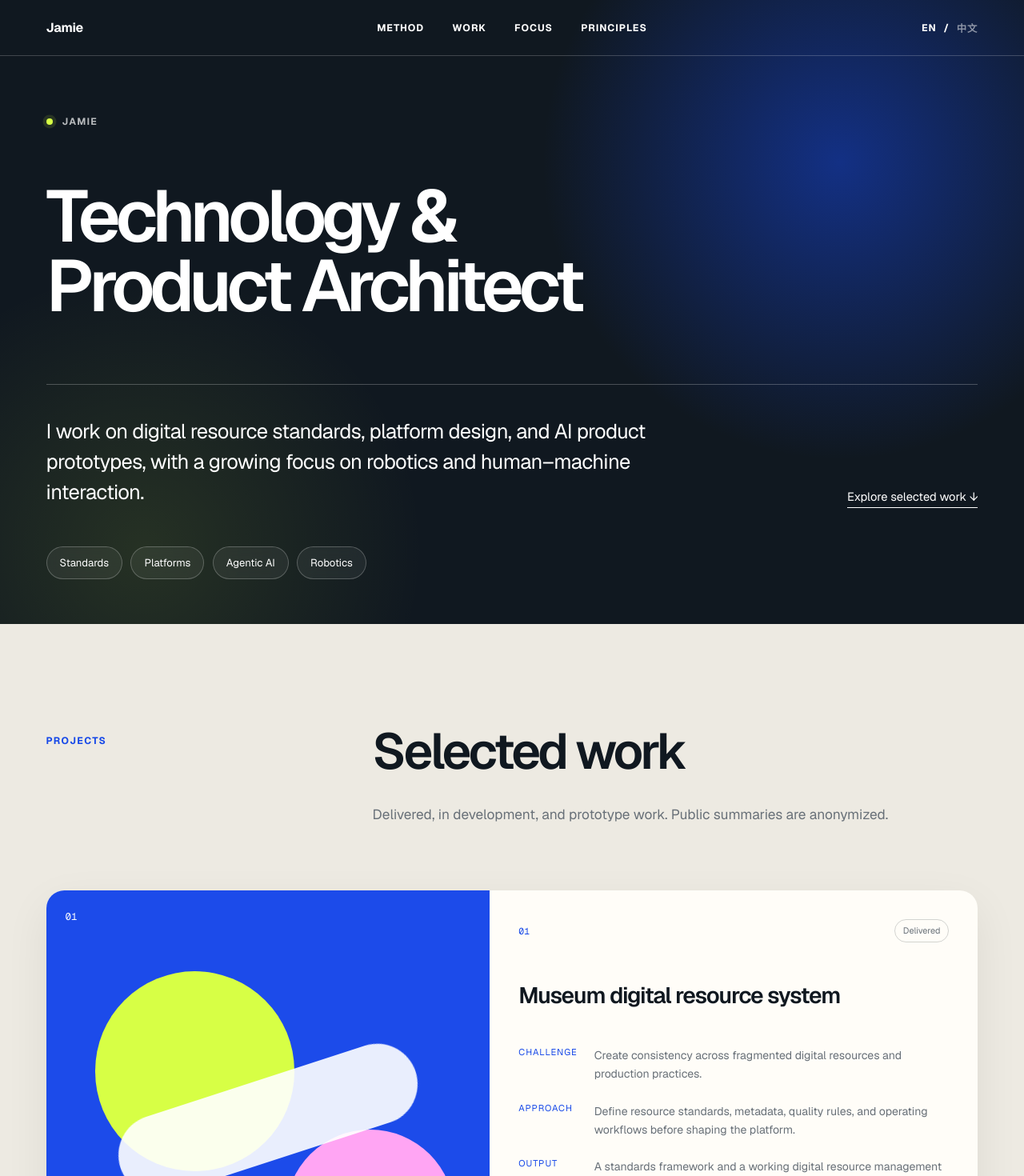
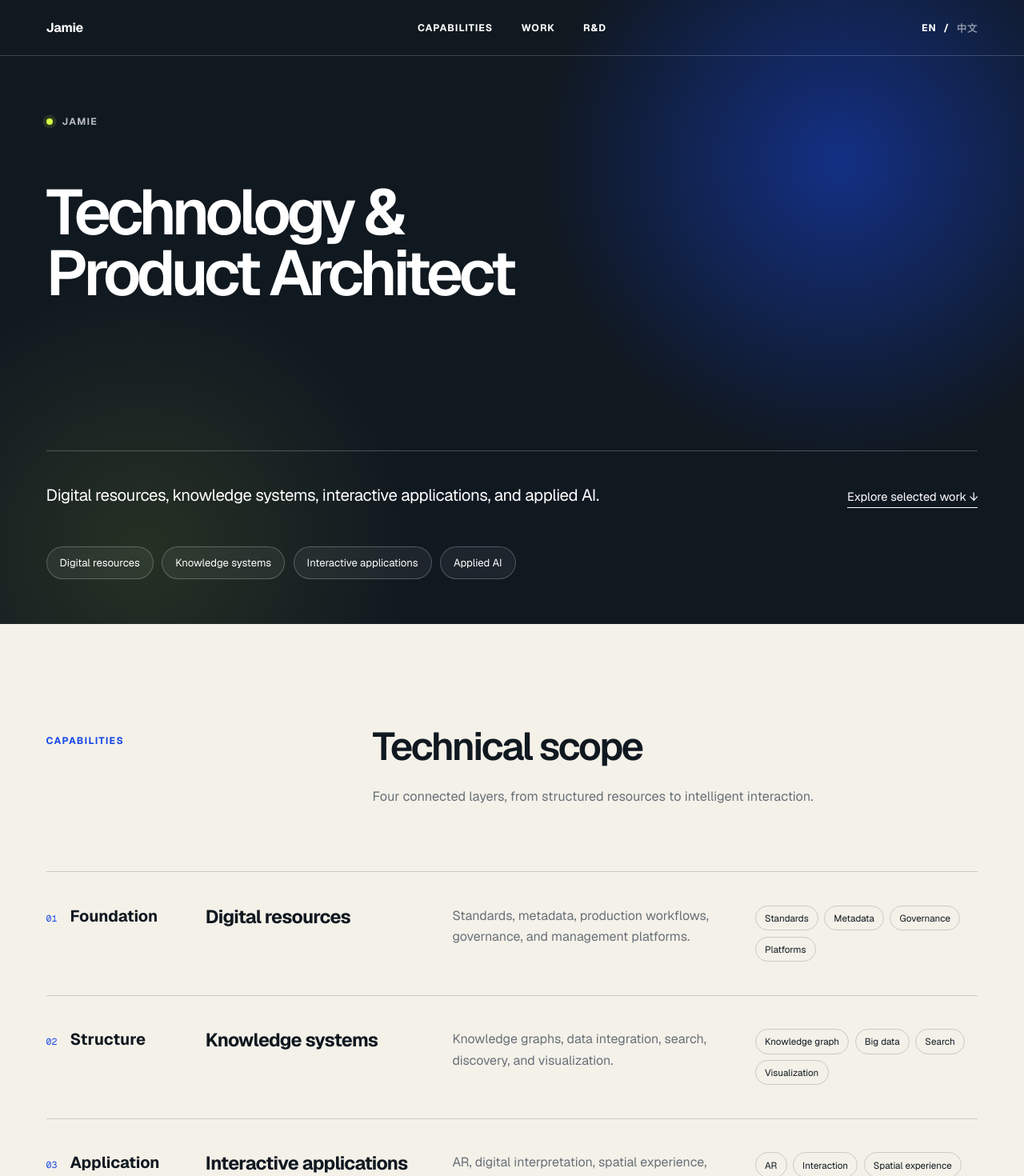
Before and after one commit to midorigb/homepage, a Next.js app: page / in a window 1280 px wide. Shown: the top 1470 px of the page at 80% size. Built offline with nearby package versions, Linux system fonts and the light colour scheme.

Commit message:
Connect project experience with current R&D

```diff
--- a/app/globals.css
+++ b/app/globals.css
@@ -66,7 +66,7 @@ ul { padding: 0; list-style: none; }
 .hero h1 {
   max-width: 1320px;
   margin: 4.2rem 0 4rem;
-  font-size: clamp(3.4rem, 7.1vw, 7.6rem);
+  font-size: clamp(3.2rem, 6.2vw, 6.4rem);
   font-weight: 570;
   letter-spacing: -.065em;
   line-height: .96;
@@ -83,7 +83,7 @@ main[lang="zh-CN"] .hero h1 { line-height: 1.11; letter-spacing: -.055em; }
   padding-top: 2.5rem;
   border-top: 1px solid rgba(255,255,255,.24);
 }
-.hero-summary p { max-width: 790px; font-size: clamp(1.25rem, 2vw, 1.85rem); line-height: 1.48; letter-spacing: -.025em; }
+.hero-summary p { max-width: 980px; font-size: clamp(1.15rem, 1.6vw, 1.55rem); line-height: 1.48; letter-spacing: -.02em; text-wrap: pretty; }
 .text-link { justify-self: end; padding-bottom: .2rem; border-bottom: 1px solid; font-size: .92rem; }
 .signal-list { display: flex; flex-wrap: wrap; gap: .65rem; margin-top: 3rem; }
 .signal-list li { padding: .7rem 1rem; border: 1px solid rgba(255,255,255,.24); border-radius: 999px; background: rgba(255,255,255,.06); font-size: .82rem; backdrop-filter: blur(10px); }
@@ -92,9 +92,9 @@ main[lang="zh-CN"] .hero h1 { line-height: 1.11; letter-spacing: -.055em; }
 .section { padding: 8rem 4.5vw; }
 .section-intro { display: grid; grid-template-columns: 1fr 2.2fr; gap: 5vw; margin-bottom: 5rem; }
 .eyebrow { color: var(--blue); padding-top: .65rem; }
-.section-intro h2 { max-width: 1000px; font-size: clamp(2.5rem, 4.9vw, 5.25rem); font-weight: 570; letter-spacing: -.055em; line-height: 1.02; }
+.section-intro h2 { max-width: 1100px; font-size: clamp(2.2rem, 3.8vw, 4.25rem); font-weight: 570; letter-spacing: -.05em; line-height: 1.04; text-wrap: balance; }
 main[lang="zh-CN"] .section-intro h2 { line-height: 1.15; }
-.section-intro > div > p { max-width: 800px; margin-top: 2rem; color: var(--muted); font-size: 1.08rem; line-height: 1.7; }
+.section-intro > div > p { max-width: 980px; margin-top: 1.5rem; color: var(--muted); font-size: 1.02rem; line-height: 1.65; text-wrap: pretty; }
 
 .method-section { background: var(--paper); }
 .stage-list { border-top: 1px solid var(--line); }
@@ -130,7 +130,7 @@ main[lang="zh-CN"] .section-intro h2 { line-height: 1.15; }
 .case-top { display: flex; justify-content: space-between; align-items: center; }
 .case-top > span:first-child { color: var(--blue); }
 .status { padding: .38rem .62rem; border: 1px solid var(--line); border-radius: 999px; color: var(--muted); font-size: .68rem; }
-.case h3 { margin: 3.2rem 0 3rem; font-size: clamp(1.6rem, 2.2vw, 2.25rem); font-weight: 560; letter-spacing: -.04em; line-height: 1.12; }
+.case h3 { margin: 3.2rem 0 3rem; font-size: clamp(1.5rem, 1.9vw, 2rem); font-weight: 560; letter-spacing: -.035em; line-height: 1.18; text-wrap: balance; }
 .case dl { display: grid; gap: 1.5rem; }
 .case dl div { display: grid; grid-template-columns: 5.4rem 1fr; gap: .5rem; }
 .case dt { color: var(--blue); font-size: .7rem; text-transform: uppercase; letter-spacing: .09em; }
@@ -159,7 +159,7 @@ main[lang="zh-CN"] .section-intro h2 { line-height: 1.15; }
 
 footer { padding: 7rem 4.5vw 2rem; background: var(--acid); }
 footer .eyebrow { color: var(--ink); }
-footer h2 { max-width: 1150px; margin-top: 2rem; font-size: clamp(3rem, 6.7vw, 7rem); font-weight: 580; letter-spacing: -.065em; line-height: .98; }
+footer h2 { max-width: 1250px; margin-top: 2rem; font-size: clamp(2.6rem, 5vw, 5.2rem); font-weight: 580; letter-spacing: -.055em; line-height: 1.02; text-wrap: balance; }
 main[lang="zh-CN"] footer h2 { line-height: 1.12; }
 .footer-note { max-width: 650px; margin-top: 3rem; font-size: 1.05rem; line-height: 1.65; }
 .footer-bottom { display: flex; justify-content: space-between; margin-top: 7rem; padding-top: 1.5rem; border-top: 1px solid rgba(16,24,32,.3); font-size: .78rem; }
--- a/app/portfolio-page.tsx
+++ b/app/portfolio-page.tsx
@@ -4,101 +4,87 @@ const content = {
   en: {
     lang: "en",
     navigationLabel: "Primary navigation",
-    nav: [["Method", "#method"], ["Work", "#work"], ["Focus", "#focus"], ["Principles", "#principles"]],
+    nav: [["Capabilities", "#method"], ["Work", "#work"], ["R&D", "#focus"]],
     kicker: "Jamie",
     headline: ["Technology &", "Product Architect"],
-    intro: "I work on digital resource standards, platform design, and AI product prototypes, with a growing focus on robotics and human–machine interaction.",
+    intro: "Digital resources, knowledge systems, interactive applications, and applied AI.",
     explore: "Explore selected work",
-    signal: ["Standards", "Platforms", "Agentic AI", "Robotics"],
-    methodEyebrow: "Scope",
-    methodHeading: "What I work on",
-    methodIntro: "Standards, platforms, applied AI, and physical interaction.",
+    signal: ["Digital resources", "Knowledge systems", "Interactive applications", "Applied AI"],
+    methodEyebrow: "Capabilities",
+    methodHeading: "Technical scope",
+    methodIntro: "Four connected layers, from structured resources to intelligent interaction.",
     stages: [
-      { number: "01", verb: "Define", title: "Standards & data models", description: "Resource types, users, metadata, quality requirements, and governance rules.", outputs: ["Standards", "Metadata", "Governance", "Product scope"] },
-      { number: "02", verb: "Build", title: "Platforms & workflows", description: "Product structure, operating processes, functional requirements, and delivery.", outputs: ["Platforms", "Workflows", "System design", "Delivery"] },
-      { number: "03", verb: "Augment", title: "AI evaluation & agents", description: "Model quality, latency, cost, agent workflows, and human review.", outputs: ["LLM systems", "Agents / MCP", "Evaluation", "Human-in-the-loop"] },
-      { number: "04", verb: "Connect", title: "Robotics & interaction", description: "Sensors, devices, robot behavior, spatial interaction, and human feedback.", outputs: ["Robotics", "HRI", "Spatial interaction", "Experiences"] },
+      { number: "01", verb: "Foundation", title: "Digital resources", description: "Standards, metadata, production workflows, governance, and management platforms.", outputs: ["Standards", "Metadata", "Governance", "Platforms"] },
+      { number: "02", verb: "Structure", title: "Knowledge systems", description: "Knowledge graphs, data integration, search, discovery, and visualization.", outputs: ["Knowledge graph", "Big data", "Search", "Visualization"] },
+      { number: "03", verb: "Application", title: "Interactive applications", description: "AR, digital interpretation, spatial experience, and public-facing products.", outputs: ["AR", "Interaction", "Spatial experience", "Applications"] },
+      { number: "04", verb: "Extension", title: "Applied intelligence", description: "LLM evaluation, agents, MCP, multimodal AI, and human–machine interaction.", outputs: ["LLM", "Agents / MCP", "Multimodal AI", "Robotics"] },
     ],
     workEyebrow: "Projects",
     workHeading: "Selected work",
-    workIntro: "Delivered, in development, and prototype work. Public summaries are anonymized.",
+    workIntro: "Three areas of project experience. Public summaries are anonymized.",
     labels: { challenge: "Challenge", approach: "Approach", output: "Output" },
     projects: [
-      { number: "01", status: "Delivered", title: "Museum digital resource system", challenge: "Create consistency across fragmented digital resources and production practices.", approach: "Define resource standards, metadata, quality rules, and operating workflows before shaping the platform.", output: "A standards framework and a working digital resource management platform.", tags: ["Governance", "Metadata", "Platform", "Museums"] },
-      { number: "02", status: "In development", title: "Local LLM evaluation workspace", challenge: "Choose local language models using evidence relevant to real tasks rather than generic rankings.", approach: "Compare quality, latency, memory use, and task performance through repeatable evaluation flows.", output: "An evaluation workspace for practical model selection and trade-off analysis.", tags: ["LLM", "Evaluation", "Local AI", "Decision support"] },
-      { number: "03", status: "Prototype", title: "Embodied interaction concepts", challenge: "Make agents and robotic systems understandable and useful in physical environments.", approach: "Explore how sensing, agent behavior, and human-centered interaction can work as one product experience.", output: "Interaction concepts and prototypes connecting software intelligence with physical systems.", tags: ["Robotics", "Agents", "HRI", "Physical space"] },
+      { number: "01", status: "Delivered", title: "Digital resource standards & platform", challenge: "Standardize fragmented resources, production processes, and management rules.", approach: "Define metadata, quality rules, and workflows, then translate them into platform functions.", output: "Digital resource standards and an operational management platform.", tags: ["Standards", "Metadata", "Workflow", "Platform"] },
+      { number: "02", status: "Project work", title: "Knowledge graph & data applications", challenge: "Connect data from different sources and make it easier to retrieve and use.", approach: "Organize entities and relationships, integrate data, and design retrieval and visualization functions.", output: "Knowledge graph and data applications supporting discovery and analysis.", tags: ["Knowledge graph", "Big data", "Search", "Visualization"] },
+      { number: "03", status: "Project work", title: "AR & spatial applications", challenge: "Connect digital content with exhibitions and physical environments.", approach: "Design content structure, user flow, and AR interaction for specific spaces.", output: "AR and interactive applications for spatial content access and interpretation.", tags: ["AR", "Interaction", "Spatial computing", "Digital content"] },
     ],
-    focusEyebrow: "Focus",
-    focusHeading: "Areas of focus",
-    focusIntro: "Digital resources, knowledge systems, AI products, and physical interaction.",
+    focusEyebrow: "Current R&D",
+    focusHeading: "Current R&D",
+    focusIntro: "Extending existing resource, knowledge, and application systems with AI and physical interaction.",
     focusAreas: [
-      ["Cultural institutions", "Collections, digital resources, interpretation, and public experience."],
-      ["Knowledge organizations", "Complex content, governance, discovery, and operational platforms."],
-      ["AI-native products", "Agentic workflows, evaluation, human oversight, and useful automation."],
-      ["Physical environments", "Robotics, devices, sensing, and interaction beyond the screen."],
+      ["Local model evaluation", "Quality, latency, memory use, and task-specific comparison."],
+      ["Agent workflows", "Agents, MCP, tool use, and human review."],
+      ["AI-assisted resources", "Classification, extraction, retrieval, and quality control."],
+      ["Robotics & HRI", "Sensing, behavior, control, and interaction in physical spaces."],
     ],
-    toolkitLabel: "Working vocabulary",
+    toolkitLabel: "Technology",
     toolkit: ["Digital resource standards", "Metadata", "Product architecture", "Multimodal AI", "LLM evaluation", "Agents", "MCP", "Human-in-the-loop", "Robotics", "HRI"],
-    principlesEyebrow: "Review",
-    principlesHeading: "Review criteria",
-    principles: [
-      ["01", "Resource quality", "Clear names, metadata, ownership, and quality rules."],
-      ["02", "Workflow fit", "Fewer unnecessary steps and clearer decisions for users."],
-      ["03", "Human control", "Visible system limits, reliable feedback, and manual intervention."],
-    ],
     closingEyebrow: "Jamie · Technology & Product Architect",
-    closingHeading: "Standards, platforms, AI prototypes, and interaction design.",
-    closingNote: "Selected work and ongoing experiments across digital resources, AI, and robotics.",
+    closingHeading: "Digital resources · Knowledge systems · Applied AI",
+    closingNote: "Selected project work and current R&D.",
     backToTop: "Back to top ↑",
   },
   zh: {
     lang: "zh-CN",
     navigationLabel: "主导航",
-    nav: [["方法", "#method"], ["案例", "#work"], ["领域", "#focus"], ["原则", "#principles"]],
+    nav: [["能力", "#method"], ["项目", "#work"], ["研发", "#focus"]],
     kicker: "Jamie",
     headline: ["技术与产品", "架构师"],
-    intro: "我主要从事数字资源标准、平台设计和 AI 产品原型，也在持续探索机器人与人机交互。",
+    intro: "数字资源、知识系统、交互应用与应用 AI。",
     explore: "查看代表项目",
-    signal: ["标准", "平台", "智能体 AI", "机器人"],
-    methodEyebrow: "工作范围",
-    methodHeading: "主要工作",
-    methodIntro: "标准、平台、应用 AI 与实体交互。",
+    signal: ["数字资源", "知识系统", "交互应用", "应用 AI"],
+    methodEyebrow: "能力",
+    methodHeading: "技术范围",
+    methodIntro: "从结构化资源到智能交互的四个关联层次。",
     stages: [
-      { number: "01", verb: "定义", title: "标准与数据模型", description: "资源类型、使用者、元数据、质量要求与治理规则。", outputs: ["标准规范", "元数据", "治理体系", "产品范围"] },
-      { number: "02", verb: "构建", title: "平台与工作流程", description: "产品结构、业务流程、功能需求与项目交付。", outputs: ["平台", "业务流程", "系统设计", "项目交付"] },
-      { number: "03", verb: "赋能", title: "AI 评测与智能体", description: "模型效果、响应速度、使用成本、Agent 工作流与人工审核。", outputs: ["大模型系统", "Agent / MCP", "模型评测", "人在回路"] },
-      { number: "04", verb: "连接", title: "机器人与交互", description: "传感器、设备、机器人行为、空间交互与用户反馈。", outputs: ["机器人", "人机交互", "空间交互", "体验设计"] },
+      { number: "01", verb: "基础", title: "数字资源", description: "标准规范、元数据、生产流程、资源治理与管理平台。", outputs: ["标准规范", "元数据", "资源治理", "管理平台"] },
+      { number: "02", verb: "组织", title: "知识系统", description: "知识图谱、数据整合、检索发现与数据可视化。", outputs: ["知识图谱", "大数据", "检索", "可视化"] },
+      { number: "03", verb: "应用", title: "交互应用", description: "AR、数字阐释、空间体验与公众端产品。", outputs: ["AR", "交互", "空间体验", "应用产品"] },
+      { number: "04", verb: "延伸", title: "应用智能", description: "大模型评测、Agent、MCP、多模态 AI 与人机交互。", outputs: ["大模型", "Agent / MCP", "多模态 AI", "机器人"] },
     ],
     workEyebrow: "项目",
     workHeading: "代表项目",
-    workIntro: "包括已交付、开发中与原型阶段的工作。公开内容经过匿名化处理。",
+    workIntro: "三个项目实践方向。公开内容经过匿名化处理。",
     labels: { challenge: "挑战", approach: "方法", output: "交付" },
     projects: [
-      { number: "01", status: "已交付", title: "博物馆数字资源体系与平台", challenge: "解决数字资源分散、生产方式不一致以及管理规则缺失的问题。", approach: "先制定资源标准、元数据、质量规则和生产流程，再据此规划平台。", output: "一套数字资源标准规范，以及可运行的数字资源管理平台。", tags: ["资源治理", "元数据", "平台", "博物馆"] },
-      { number: "02", status: "开发中", title: "本地大模型评测工作台", challenge: "不依赖通用排行榜，而是根据真实任务选择适合本地运行的语言模型。", approach: "以可重复的评测流程比较模型质量、响应速度、内存占用和任务表现。", output: "用于模型选择与权衡分析的本地评测工作台。", tags: ["大语言模型", "模型评测", "本地 AI", "决策支持"] },
-      { number: "03", status: "原型", title: "具身交互概念", challenge: "让智能体与机器人系统在物理环境中变得易理解、可控制并真正有用。", approach: "探索环境感知、智能体行为与以人为中心的交互如何形成完整产品体验。", output: "连接软件智能与物理系统的交互方案和原型。", tags: ["机器人", "智能体", "人机交互", "实体空间"] },
+      { number: "01", status: "已交付", title: "数字资源标准与管理平台", challenge: "统一分散的数字资源、生产流程与管理规则。", approach: "制定元数据、质量规则和工作流程，再将其转化为平台功能。", output: "数字资源标准规范与投入运行的管理平台。", tags: ["标准规范", "元数据", "工作流程", "平台"] },
+      { number: "02", status: "项目实践", title: "知识图谱与数据应用", challenge: "关联不同来源的数据，并提高数据的检索与利用效率。", approach: "组织实体与关系，整合数据，并设计检索和可视化功能。", output: "支持知识发现与分析的知识图谱和数据应用。", tags: ["知识图谱", "大数据", "检索", "可视化"] },
+      { number: "03", status: "项目实践", title: "AR 与空间应用", challenge: "将数字内容与展览及实体环境连接起来。", approach: "针对具体空间设计内容结构、用户流程与 AR 交互。", output: "用于空间内容访问与阐释的 AR 和交互应用。", tags: ["AR", "交互", "空间计算", "数字内容"] },
     ],
-    focusEyebrow: "方向",
-    focusHeading: "关注方向",
-    focusIntro: "数字资源、知识系统、AI 产品与实体交互。",
+    focusEyebrow: "当前研发",
+    focusHeading: "当前研发",
+    focusIntro: "在已有资源、知识和应用系统上，继续扩展 AI 与实体交互能力。",
     focusAreas: [
-      ["文化机构", "藏品、数字资源、知识阐释与公众体验。"],
-      ["知识型组织", "复杂内容、资源治理、检索发现与运营平台。"],
-      ["AI 原生产品", "智能体工作流、模型评测、人工监督与有效自动化。"],
-      ["实体环境", "机器人、设备、环境感知与屏幕之外的交互。"],
+      ["本地模型评测", "模型效果、响应速度、内存占用与任务表现。"],
+      ["Agent 工作流", "Agent、MCP、工具调用与人工审核。"],
+      ["AI 辅助资源处理", "分类、信息提取、检索与质量检查。"],
+      ["机器人与人机交互", "环境感知、行为、控制与实体空间交互。"],
     ],
-    toolkitLabel: "技术与方法",
+    toolkitLabel: "技术",
     toolkit: ["数字资源标准", "元数据", "产品架构", "多模态 AI", "大模型评测", "智能体", "MCP", "人在回路", "机器人", "人机交互"],
-    principlesEyebrow: "评审",
-    principlesHeading: "判断标准",
-    principles: [
-      ["01", "资源质量", "清晰的名称、元数据、责任归属与质量规则。"],
-      ["02", "流程适配", "减少无效步骤，让使用者更容易完成判断。"],
-      ["03", "人工控制", "明确的系统边界、可靠反馈与人工介入方式。"],
-    ],
     closingEyebrow: "Jamie · 技术与产品架构师",
-    closingHeading: "标准、平台、AI 原型与交互设计。",
-    closingNote: "关于数字资源、AI 与机器人的代表性工作和持续实验。",
+    closingHeading: "数字资源 · 知识系统 · 应用 AI",
+    closingNote: "代表项目与当前研发。",
     backToTop: "返回顶部 ↑",
   },
 } as const;
@@ -121,23 +107,19 @@ export function PortfolioPage({ locale }: { locale: Locale }) {
         <div className="hero-summary"><p>{copy.intro}</p><a className="text-link" href="#work">{copy.explore} <span aria-hidden="true">↓</span></a></div>
         <ul className="signal-list" aria-label={isChinese ? "核心方向" : "Core signals"}>{copy.signal.map((item, index) => <li key={item}><span>0{index + 1}</span>{item}</li>)}</ul>
       </section>
+      <section className="section method-section" id="method">
+        <div className="section-intro"><p className="eyebrow">{copy.methodEyebrow}</p><div><h2>{copy.methodHeading}</h2><p>{copy.methodIntro}</p></div></div>
+        <div className="stage-list">{copy.stages.map((stage) => <article className="stage" key={stage.number}><div className="stage-index"><span>{stage.number}</span><strong>{stage.verb}</strong></div><h3>{stage.title}</h3><p>{stage.description}</p><ul>{stage.outputs.map((item) => <li key={item}>{item}</li>)}</ul></article>)}</div>
+      </section>
       <section className="section work-section" id="work">
         <div className="section-intro"><p className="eyebrow">{copy.workEyebrow}</p><div><h2>{copy.workHeading}</h2><p>{copy.workIntro}</p></div></div>
         <div className="case-list">{copy.projects.map((project, index) => <article className={`case case-${index + 1}`} key={project.number}><div className="project-visual" aria-hidden="true"><span>{project.number}</span><i /><i /><i /></div><div className="case-content"><div className="case-top"><span>{project.number}</span><span className="status">{project.status}</span></div><h3>{project.title}</h3><dl><div><dt>{copy.labels.challenge}</dt><dd>{project.challenge}</dd></div><div><dt>{copy.labels.approach}</dt><dd>{project.approach}</dd></div><div><dt>{copy.labels.output}</dt><dd>{project.output}</dd></div></dl><ul className="tag-list">{project.tags.map((tag) => <li key={tag}>{tag}</li>)}</ul></div></article>)}</div>
-      </section>
-      <section className="section method-section" id="method">
-        <div className="section-intro"><p className="eyebrow">{copy.methodEyebrow}</p><div><h2>{copy.methodHeading}</h2><p>{copy.methodIntro}</p></div></div>
-        <div className="stage-list">{copy.stages.map((stage) => <article className="stage" key={stage.number}><div className="stage-index"><span>{stage.number}</span><strong>{stage.verb}</strong></div><h3>{stage.title}</h3><p>{stage.description}</p><ul>{stage.outputs.map((item) => <li key={item}>{item}</li>)}</ul></article>)}</div>
       </section>
       <section className="section focus-section" id="focus">
         <div className="section-intro"><p className="eyebrow">{copy.focusEyebrow}</p><div><h2>{copy.focusHeading}</h2><p>{copy.focusIntro}</p></div></div>
         <div className="focus-grid">{copy.focusAreas.map(([title, description], index) => <article key={title}><span>0{index + 1}</span><h3>{title}</h3><p>{description}</p></article>)}</div>
         <div className="toolkit"><p>{copy.toolkitLabel}</p><ul>{copy.toolkit.map((item) => <li key={item}>{item}</li>)}</ul></div>
       </section>
-      <section className="section principles-section" id="principles">
-        <div className="section-intro"><p className="eyebrow">{copy.principlesEyebrow}</p><div><h2>{copy.principlesHeading}</h2></div></div>
-        <div className="principle-grid">{copy.principles.map(([number, title, description]) => <article key={number}><span>{number}</span><h3>{title}</h3><p>{description}</p></article>)}</div>
-      </section>
       <footer><p className="eyebrow">{copy.closingEyebrow}</p><h2>{copy.closingHeading}</h2><p className="footer-note">{copy.closingNote}</p><div className="footer-bottom"><span>Jamie © 2026</span><a href="#top">{copy.backToTop}</a></div></footer>
     </main>
   );
```
Also changed, not shown: 1 other file (tests, documents, lock files or other folders).
